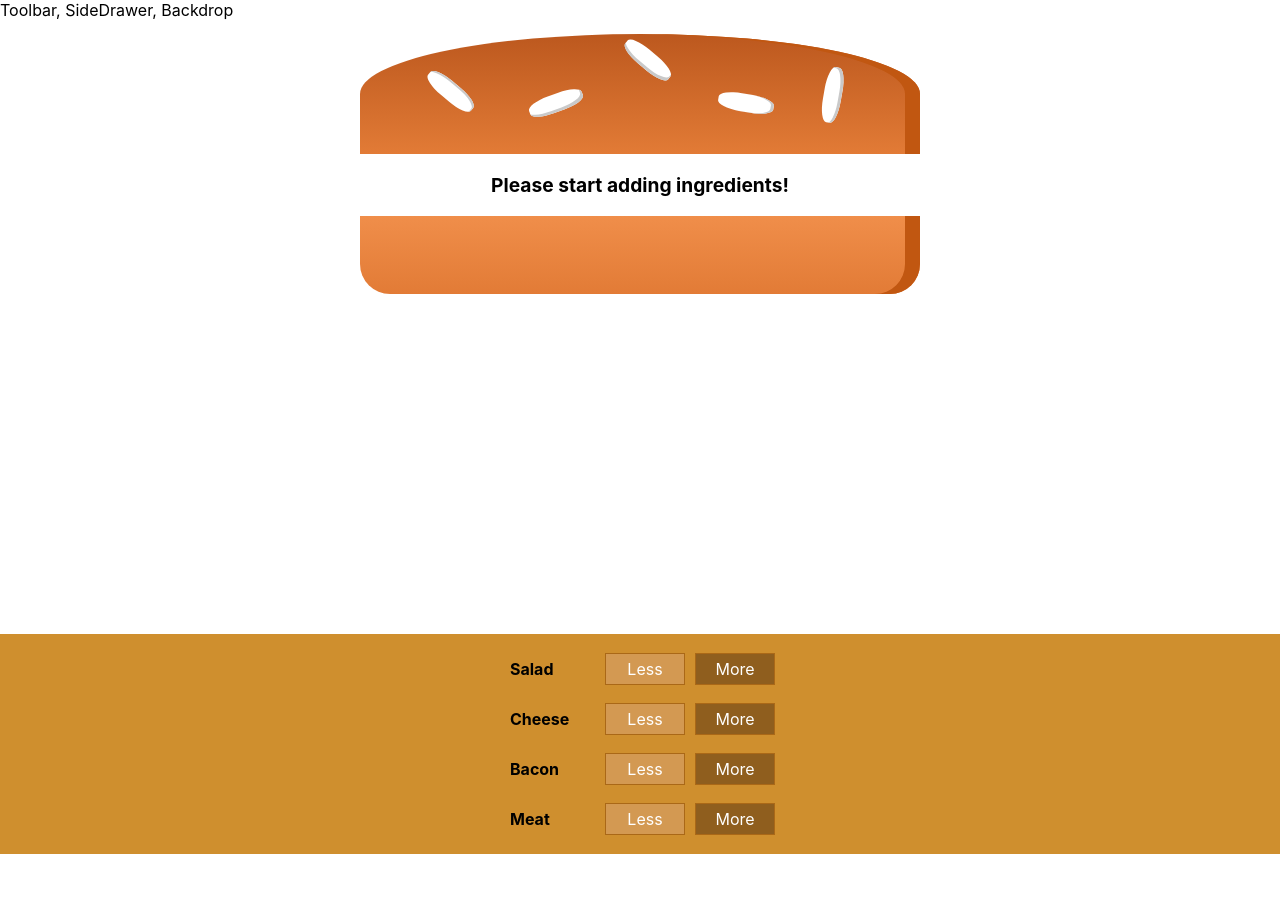
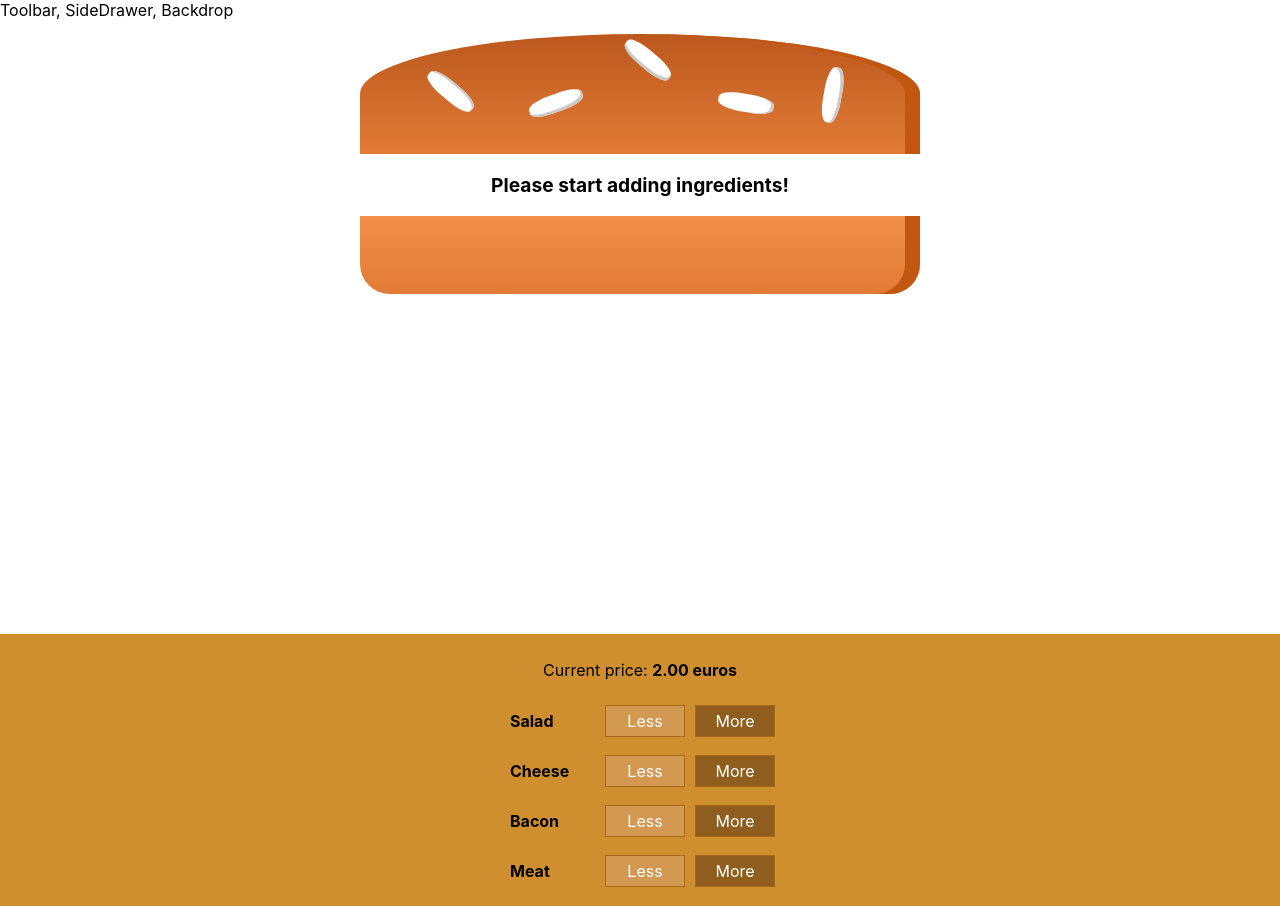
Before and after one commit to misacorn/burger-builder, a React (Create React App) app in the folder my-app/: page / in a window 1280 px wide. Before the commit the page ends 854 px from the top, so only its background shows below. Built offline with nearby package versions, Linux system fonts and the light colour scheme.

Commit message:
adding prices

```diff
--- a/my-app/src/components/Burger/BuildControls/BuildControls.js
+++ b/my-app/src/components/Burger/BuildControls/BuildControls.js
@@ -11,6 +11,7 @@ const controls = [
 
 const buildControls = props => (
   <div className={classes.BuildControls}>
+    <p>Current price: <strong>{props.price.toFixed(2)} euros</strong></p>
     {controls.map(ctr => (
       <BuildControl
         key={ctr.label}
--- a/my-app/src/containers/BurgerBuilder/BurgerBuilder.js
+++ b/my-app/src/containers/BurgerBuilder/BurgerBuilder.js
@@ -66,6 +66,7 @@ class BurgerBuidlder extends Component {
         <BuildControls
           ingredientAdded={this.addIngredient}
           ingredientRemoved={this.removeIngredient}
+          price={this.state.totalPrice}
         />
       </Aux>
     );
```
